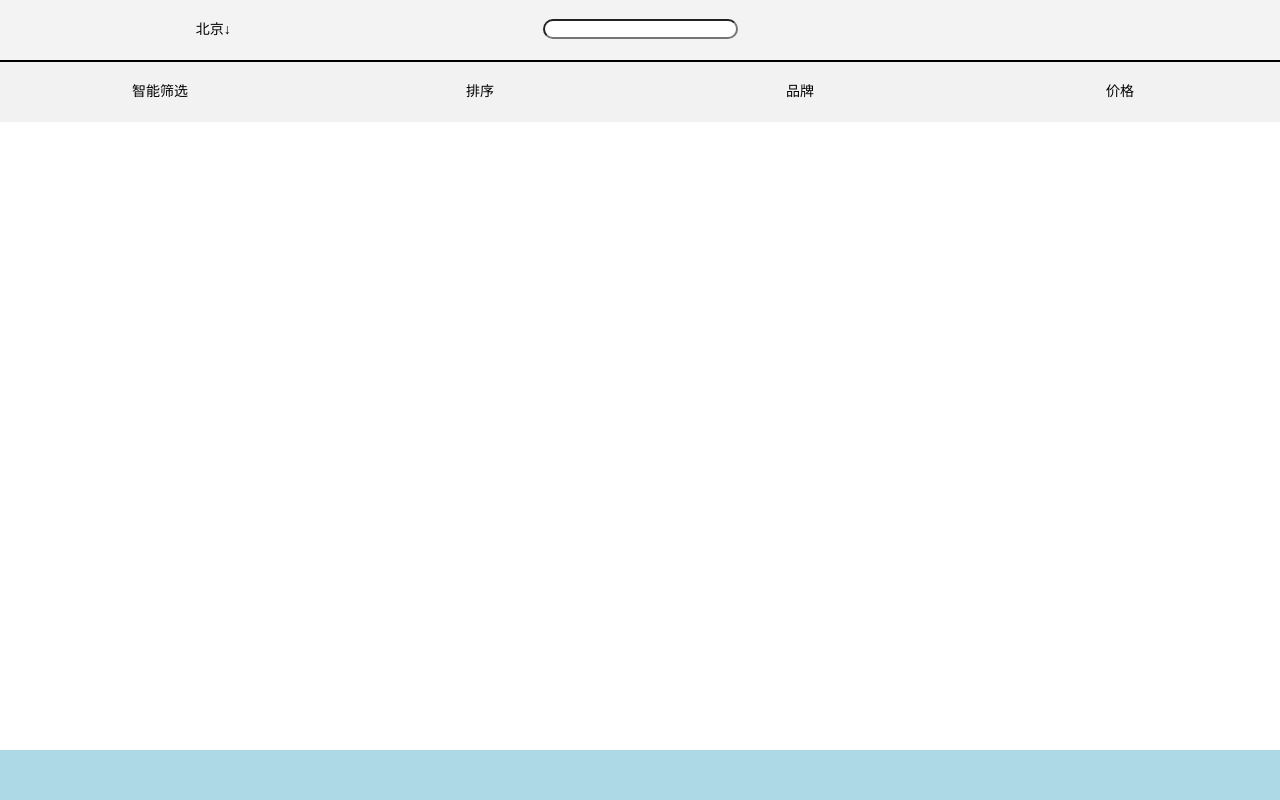
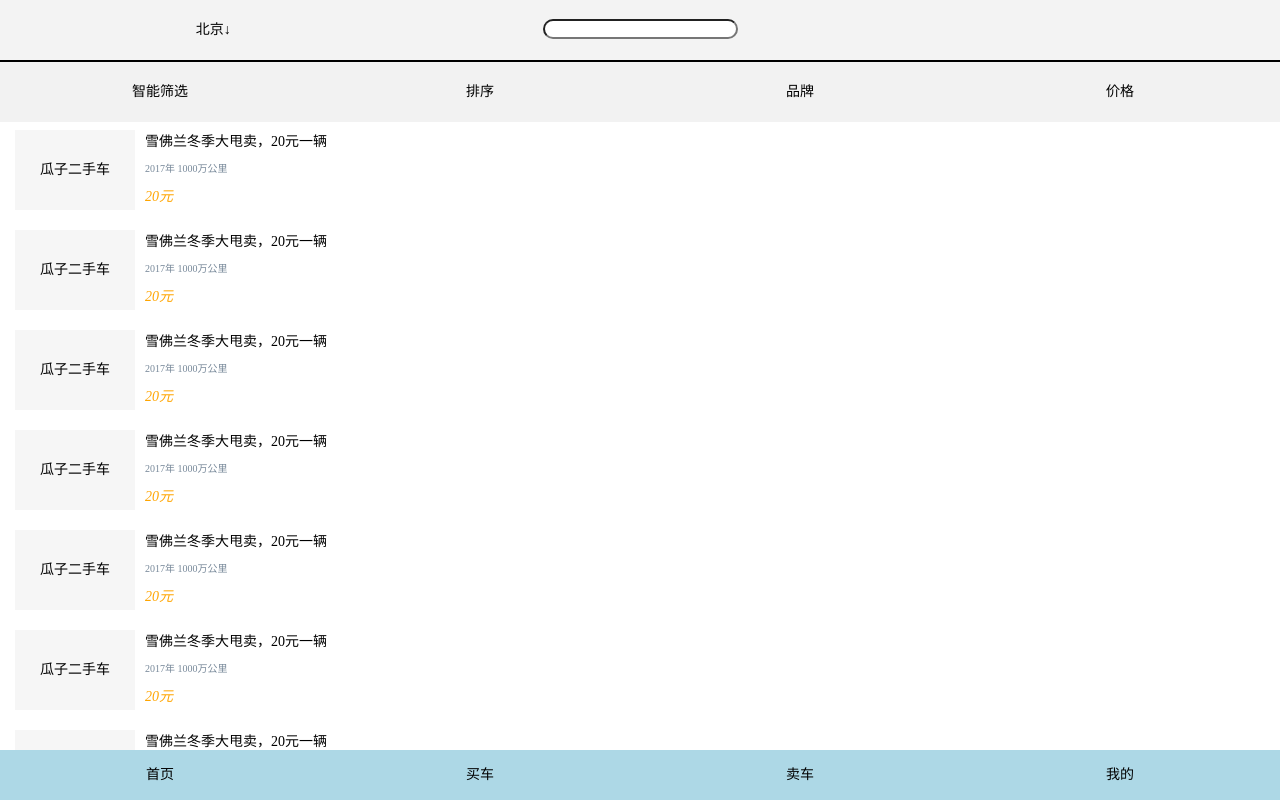
Before and after one commit to Dragon-Chinese/4-12, a plain HTML site: page index.html in a window 1280 px wide. Drawn offline with Linux system fonts and the light colour scheme.

Commit message:
主体提交

```diff
--- /dev/null
+++ b/css/style.css
@@ -0,0 +1,105 @@
+			* {
+				margin: 0;
+				padding: 00px;
+				list-style: none;
+				font-size: 14px;
+			}
+
+			body,
+			html,
+			.wrap {
+				height: 100%;
+				width: 100%;
+				overflow: hidden;
+			}
+
+			.wrap {
+				display: flex;
+				flex-direction: column;
+			}
+
+			.header {
+				height: 120px;
+				width: 100%;
+				background: red;
+			}
+
+			.main {
+				flex: 1;
+				width: 100%;
+				overflow-x: scroll;
+			}
+
+			.footer {
+				height: 50px;
+				background: lightblue;
+			}
+
+			.head-top {
+				height: 60px;
+				width: 100%;
+				background: #f3f3f3;
+				display: flex;
+				line-height: 60px;
+			}
+
+			.head-top span {
+				flex: 1;
+				text-align: center;
+			}
+			.head-top span input {
+				border-radius: 10px;
+				outline-style: none;
+				padding-left: 10px;
+			}
+			.head-bot ul {
+				display: flex;
+				line-height: 60px;
+			}
+			.head-bot ul li {
+				flex: 1;
+				text-align: center;
+				background: #f2f2f2;
+				border-top: 2px solid black;
+			}
+			main ul li {
+				height: 100px;
+			}
+			main ul li dl{
+				display: flex;
+			}
+			main ul li dl dt p {
+				height: 80px;
+				width: 120px;
+				background: #f6f6f6;
+				line-height: 80px;
+				text-align: center;
+				margin-left: 15px;
+			}
+			main ul li dl dt span {
+				display: block;
+				height: 10px;
+			}
+			main ul li dl dd {
+				padding-left: 10px;
+				padding-top: 10px;
+			}
+			main ul li dl dd span {
+				display: block;
+				padding-top: 10px;
+				font-size: 10px;
+				color: lightslategrey;
+			}
+			main ul li dl dd i {
+				display: block;
+				padding-top: 10px;
+				color: orange;
+			}
+			.footer ul {
+				display: flex;
+				line-height: 50px;
+			}
+			.footer ul  li {
+				flex: 1;
+				text-align: center;
+			}
--- a/index.html
+++ b/index.html
@@ -5,71 +5,7 @@
 		<meta charset="UTF-8">
 		<title></title>
 		<meta name="viewport" content="width=device-width,initial-scale=1,minimum-scale=1,maximum-scale=1,user-scalable=no" />
-		<style>
-			* {
-				margin: 0;
-				padding: 00px;
-				list-style: none;
-				font-size: 14px;
-			}
-
-			body,
-			html,
-			.wrap {
-				height: 100%;
-				width: 100%;
-				overflow: hidden;
-			}
-
-			.wrap {
-				display: flex;
-				flex-direction: column;
-			}
-
-			.header {
-				height: 120px;
-				width: 100%;
-				background: red;
-			}
-
-			.main {
-				flex: 1;
-				width: 100%;
-			}
-
-			.footer {
-				height: 50px;
-				background: lightblue;
-			}
-
-			.head-top {
-				height: 60px;
-				width: 100%;
-				background: #f3f3f3;
-				display: flex;
-				line-height: 60px;
-			}
-
-			.head-top span {
-				flex: 1;
-				text-align: center;
-			}
-			.head-top span input {
-				border-radius: 10px;
-				outline-style: none;
-				padding-left: 10px;
-			}
-			.head-bot ul {
-				display: flex;
-				line-height: 60px;
-			}
-			.head-bot ul li {
-				flex: 1;
-				text-align: center;
-				background: #f2f2f2;
-				border-top: 2px solid black;
-			}
-		</style>
+		<link rel="stylesheet" href="css/style.css" />
 	</head>
 
 	<body>
@@ -96,10 +32,110 @@
 				</div>
 			</header>
 			<main class="main">
+					<ul>
+						<li>
+							<dl>
+								<dt>
+									<span></span>
+									<p>瓜子二手车</p>
+								</dt>
+								<dd>
+									<p>雪佛兰冬季大甩卖，20元一辆</p>
+									<span>2017年 1000万公里</span>
+									<i>20元</i>
+								</dd>
+							</dl>
+						</li>
+							<li>
+							<dl>
+								<dt>
+									<span></span>
+									<p>瓜子二手车</p>
+								</dt>
+								<dd>
+									<p>雪佛兰冬季大甩卖，20元一辆</p>
+									<span>2017年 1000万公里</span>
+									<i>20元</i>
+								</dd>
+							</dl>
+						</li>
+							<li>
+							<dl>
+								<dt>
+									<span></span>
+									<p>瓜子二手车</p>
+								</dt>
+								<dd>
+									<p>雪佛兰冬季大甩卖，20元一辆</p>
+									<span>2017年 1000万公里</span>
+									<i>20元</i>
+								</dd>
+							</dl>
+						</li>
+							<li>
+							<dl>
+								<dt>
+									<span></span>
+									<p>瓜子二手车</p>
+								</dt>
+								<dd>
+									<p>雪佛兰冬季大甩卖，20元一辆</p>
+									<span>2017年 1000万公里</span>
+									<i>20元</i>
+								</dd>
+							</dl>
+						</li>
+							<li>
+							<dl>
+								<dt>
+									<span></span>
+									<p>瓜子二手车</p>
+								</dt>
+								<dd>
+									<p>雪佛兰冬季大甩卖，20元一辆</p>
+									<span>2017年 1000万公里</span>
+									<i>20元</i>
+								</dd>
+							</dl>
+						</li>
+						</li>
+							<li>
+							<dl>
+								<dt>
+									<span></span>
+									<p>瓜子二手车</p>
+								</dt>
+								<dd>
+									<p>雪佛兰冬季大甩卖，20元一辆</p>
+									<span>2017年 1000万公里</span>
+									<i>20元</i>
+								</dd>
+							</dl>
+						</li>
+						</li>
+							<li>
+							<dl>
+								<dt>
+									<span></span>
+									<p>瓜子二手车</p>
+								</dt>
+								<dd>
+									<p>雪佛兰冬季大甩卖，20元一辆</p>
+									<span>2017年 1000万公里</span>
+									<i>20元</i>
+								</dd>
+							</dl>
+						</li>
 
+					</ul>
 			</main>
 			<footer class="footer">
-
+				<ul>
+					<li>首页</li>
+					<li>买车</li>
+					<li>卖车</li>
+					<li>我的</li>
+				</ul>
 			</footer>
 		</div>
 	</body>
```
